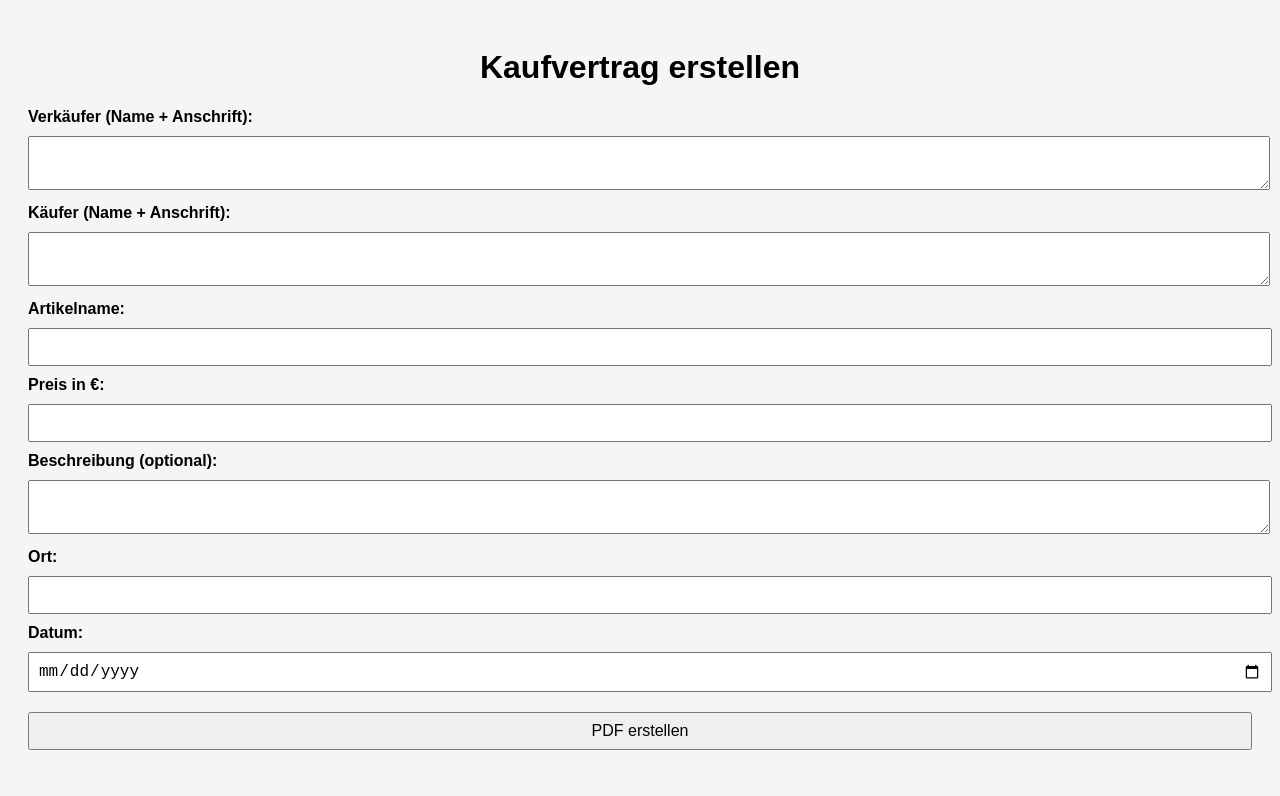
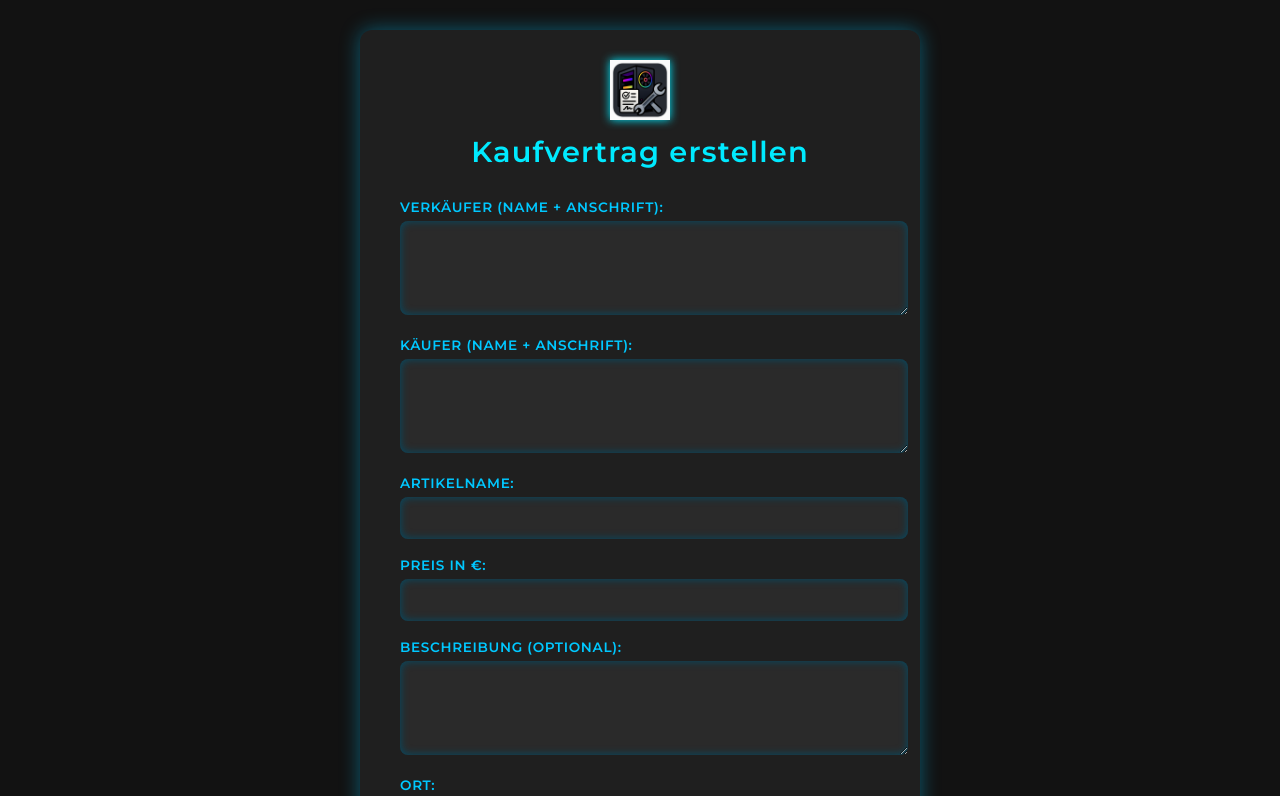
Before and after one commit to BIGI98765/Vertrag, a plain HTML site: page index.html in a window 1280 px wide. Shown: the top 796 px of the page. Drawn offline with nearby package versions, Linux system fonts and the light colour scheme.

Commit message:
Update index.html

```diff
--- a/index.html
+++ b/index.html
@@ -1,54 +1,161 @@
  <!DOCTYPE html>
 <html lang="de">
 <head>
-  <meta charset="UTF-8">
+  <meta charset="UTF-8" />
   <title>Kaufvertrag Generator</title>
   <script src="https://cdnjs.cloudflare.com/ajax/libs/jspdf/2.5.1/jspdf.umd.min.js"></script>
   <style>
+    @import url('https://fonts.googleapis.com/css2?family=Montserrat:wght@400;600&display=swap');
+
+    /* Grundsetup */
     body {
-      font-family: Arial, sans-serif;
-      padding: 20px;
-      background: #f5f5f5;
+      background: #121212; /* dunkler Hintergrund, wie PC LED */
+      color: #e0e0e0;
+      font-family: 'Montserrat', sans-serif;
+      padding: 30px 15px;
+      display: flex;
+      justify-content: center;
+      min-height: 100vh;
+      margin: 0;
     }
-    h1 {
+
+    /* Container für das Formular */
+    .form-container {
+      background: #1f1f1f;
+      padding: 30px 40px;
+      border-radius: 12px;
+      box-shadow: 0 0 20px rgba(0, 200, 255, 0.4);
+      max-width: 480px;
+      width: 100%;
+    }
+
+    /* Header mit Icon + Titel */
+    .header {
       text-align: center;
+      margin-bottom: 30px;
+      position: relative;
     }
-    input, textarea, button {
+
+    .header img {
+      width: 60px;
+      filter: drop-shadow(0 0 5px #00eaff);
+      margin-bottom: 10px;
+    }
+
+    .header h1 {
+      font-weight: 600;
+      font-size: 1.8rem;
+      letter-spacing: 1.2px;
+      color: #00eaff;
+      margin: 0;
+    }
+
+    /* Label Styling */
+    label {
+      display: block;
+      font-weight: 600;
+      margin-bottom: 6px;
+      margin-top: 18px;
+      color: #00c8ff;
+      text-transform: uppercase;
+      font-size: 0.85rem;
+      letter-spacing: 0.05em;
+    }
+
+    /* Inputs und Textareas */
+    input[type="text"],
+    input[type="number"],
+    input[type="date"],
+    textarea {
       width: 100%;
-      margin: 10px 0;
-      padding: 8px;
-      font-size: 16px;
+      padding: 12px 14px;
+      border-radius: 8px;
+      border: none;
+      background: #2a2a2a;
+      color: #e0e0e0;
+      font-size: 1rem;
+      resize: vertical;
+      box-shadow: inset 0 0 8px #004f6b;
+      transition: box-shadow 0.3s ease, background 0.3s ease;
     }
-    label {
-      font-weight: bold;
+    input[type="text"]:focus,
+    input[type="number"]:focus,
+    input[type="date"]:focus,
+    textarea:focus {
+      outline: none;
+      background: #003a4e;
+      box-shadow: 0 0 10px #00eaff;
+    }
+
+    textarea {
+      min-height: 70px;
+      font-family: 'Montserrat', sans-serif;
+    }
+
+    /* Button */
+    button {
+      margin-top: 30px;
+      width: 100%;
+      background: #00eaff;
+      color: #121212;
+      font-weight: 700;
+      font-size: 1.1rem;
+      padding: 14px 0;
+      border: none;
+      border-radius: 10px;
+      cursor: pointer;
+      box-shadow: 0 4px 12px #00eaffaa;
+      transition: background 0.3s ease, box-shadow 0.3s ease;
+    }
+    button:hover {
+      background: #00c8ff;
+      box-shadow: 0 6px 20px #00eaffee;
+    }
+
+    /* Responsive kleinere Schrift bei kleinen Displays */
+    @media (max-width: 400px) {
+      .form-container {
+        padding: 20px 25px;
+      }
+      .header h1 {
+        font-size: 1.4rem;
+      }
+      button {
+        font-size: 1rem;
+      }
     }
   </style>
 </head>
 <body>
+  <div class="form-container">
+    <div class="header">
+      <img src="icon.png" alt="PC Icon" />
       <h1>Kaufvertrag erstellen</h1>
+    </div>
 
-  <label>Verkäufer (Name + Anschrift):</label>
+    <label for="verkaeufer">Verkäufer (Name + Anschrift):</label>
     <textarea id="verkaeufer"></textarea>
 
-  <label>Käufer (Name + Anschrift):</label>
+    <label for="kaeufer">Käufer (Name + Anschrift):</label>
     <textarea id="kaeufer"></textarea>
 
-  <label>Artikelname:</label>
-  <input id="artikel" />
+    <label for="artikel">Artikelname:</label>
+    <input id="artikel" type="text" />
 
-  <label>Preis in €:</label>
-  <input id="preis" type="number" />
+    <label for="preis">Preis in €:</label>
+    <input id="preis" type="number" min="0" step="0.01" />
 
-  <label>Beschreibung (optional):</label>
+    <label for="beschreibung">Beschreibung (optional):</label>
     <textarea id="beschreibung"></textarea>
 
-  <label>Ort:</label>
-  <input id="ort" />
+    <label for="ort">Ort:</label>
+    <input id="ort" type="text" />
 
-  <label>Datum:</label>
+    <label for="datum">Datum:</label>
     <input id="datum" type="date" />
 
     <button onclick="generatePDF()">PDF erstellen</button>
+  </div>
 
   <script>
     async function generatePDF() {
@@ -56,7 +163,7 @@
       const doc = new jsPDF();
 
       const icon = new Image();
-      icon.src = 'icon.png'; // Stelle sicher, dass icon.png im gleichen Ordner liegt
+      icon.src = 'icon.png';
       await new Promise(resolve => {
         icon.onload = resolve;
         icon.onerror = resolve;
@@ -71,12 +178,12 @@
 
       let y = 70;
 
-      const verk = document.getElementById('verkaeufer').value;
-      const kaeufer = document.getElementById('kaeufer').value;
-      const artikel = document.getElementById('artikel').value;
+      const verk = document.getElementById('verkaeufer').value.trim();
+      const kaeufer = document.getElementById('kaeufer').value.trim();
+      const artikel = document.getElementById('artikel').value.trim();
       const preis = document.getElementById('preis').value;
       const beschreibung = document.getElementById('beschreibung').value.trim();
-      const ort = document.getElementById('ort').value;
+      const ort = document.getElementById('ort').value.trim();
       const datum = document.getElementById('datum').value;
       const datumParts = datum.split('-');
       const datumFormatted = datumParts.length === 3 ? `${datumParts[2]}.${datumParts[1]}.${datumParts[0]}` : '';
```
Lines whose indentation alone changed are shown as unchanged.
